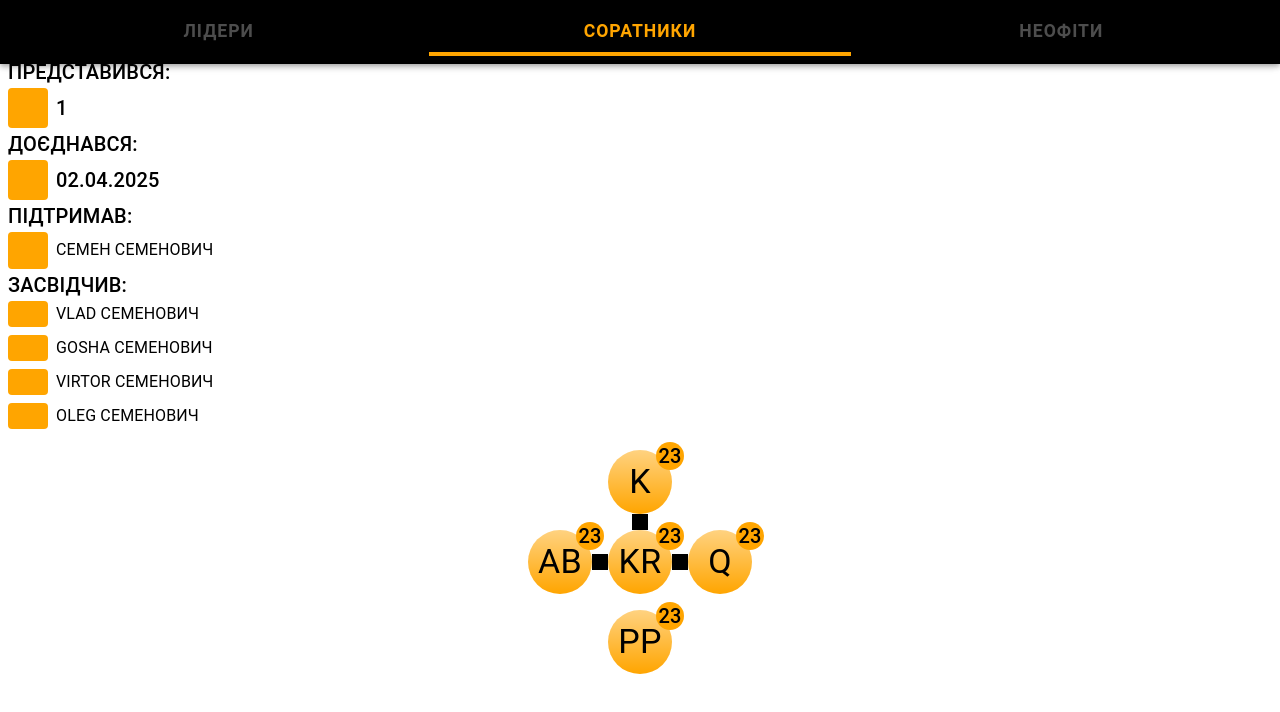
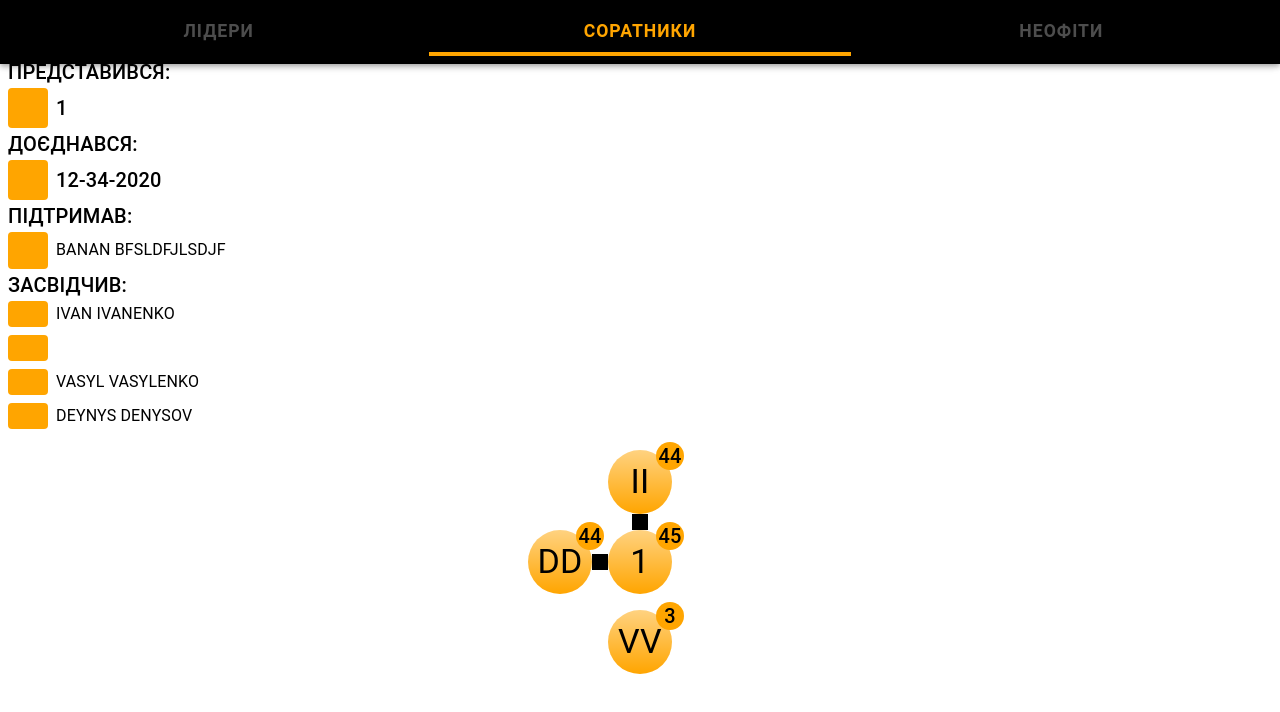
Before and after one commit to livotron/sproba-1, a React (Create React App) app: page /associates/1 in a window 1280 px wide. Shown: the top 712 px of the page. Built offline with nearby package versions, Linux system fonts and the light colour scheme; some icons are missing.

Commit message:
added associates navigation in bubble (using reducer)

```diff
--- a/src/features/associates/LetterBubble.tsx
+++ b/src/features/associates/LetterBubble.tsx
@@ -2,12 +2,33 @@ import React from "react";
 import { darkenColor, lightenColorLinear } from "../../utils/colors";
 import { mainTheme, userColor } from "../../App";
 import { Typography } from "@mui/material";
+import { useNavigate } from "react-router";
+
+const getInitials = function (string: string) {
+  const names = string.split(" ");
+  let initials = names[0].substring(0, 1).toUpperCase();
+
+  if (names.length > 1) {
+    initials += names[names.length - 1].substring(0, 1).toUpperCase();
+  }
+  return initials;
+};
 
 interface LetterBubbleProps {
-  text: string;
+  associateName: string;
+  score: number;
 }
-const LetterBubble: React.FC<LetterBubbleProps> = ({ text }) => (
+const LetterBubble: React.FC<LetterBubbleProps> = ({
+  associateName,
+  score,
+}) => {
+  const navigate = useNavigate();
+
+  return (
     <span
+      onClick={() => {
+        navigate(`/associates/${associateName.replaceAll(" ", "_")}`);
+      }}
       style={{
         display: "inline-flex",
         alignItems: "center",
@@ -24,7 +45,7 @@ const LetterBubble: React.FC<LetterBubbleProps> = ({ text }) => (
       }}
       title="Person Initial"
     >
-    <Typography variant="h4">{text}</Typography>
+      <Typography variant="h4">{getInitials(associateName)}</Typography>
       <span
         style={{
           position: "absolute",
@@ -39,9 +60,10 @@ const LetterBubble: React.FC<LetterBubbleProps> = ({ text }) => (
           justifyContent: "center",
         }}
       >
-      <Typography variant="h6">23</Typography>
+        <Typography variant="h6">{score}</Typography>
       </span>
     </span>
   );
+};
 
 export default LetterBubble;
--- a/src/features/associates/associatesApi.ts
+++ b/src/features/associates/associatesApi.ts
@@ -1,4 +1,5 @@
 // import axios from "axios";
+import { Associate } from "./associatesSlice";
 
 export async function searchUsersByName(name: string) {
   // Mocked associates data with artificial delay
@@ -10,8 +11,42 @@ export async function searchUsersByName(name: string) {
         "Сергій Іванов",
         "Марія Шевченко",
         "SDF is a user",
-        "ASDFGASDFGASDFGASDFGASDFG"
+        "ASDFGASDFGASDFGASDFGASDFG",
       ]);
     }, 700); // 700ms delay
   });
 }
+
+export async function fetchAssociateByNameCall(
+  associateName: string
+): Promise<Associate> {
+  // Mocked supporters data with artificial delay
+  return new Promise((resolve) => {
+    setTimeout(() => {
+      resolve({
+        name: associateName,
+        score: 45,
+        supports: "BANAN BFSLDFJLSDJF",
+        registeredDate: "12-34-2020",
+        connections: [
+          {
+            name: "IVAN IVANENKO",
+        score: 44,
+        mutual: true,
+          },
+          null,
+          {
+            name: "VASYL VASYLENKO",
+        score: 3,
+        mutual: false,
+          },
+                    {
+            name: "DEYNYS DENYSOV",
+        score: 44,
+        mutual: true,
+          },
+        ]
+      });
+    }, 500); // 500ms delay
+  });
+}
--- a/src/features/associates/associatesPage.tsx
+++ b/src/features/associates/associatesPage.tsx
@@ -13,26 +13,38 @@ import KeyboardDoubleArrowLeftIcon from "@mui/icons-material/KeyboardDoubleArrow
 import { mainTheme } from "../../App";
 import { useSelector } from "react-redux";
 import { RootState } from "../../rootReducer";
+import { useAppDispatch } from "../../store";
+import { fetchAssociate } from "./associatesSlice";
 
 const AssociatesPage = () => {
   const location = useLocation();
-  const [associate, setAssociate] = React.useState("");
-  const { leaders } = useSelector((state: RootState) => state.leaders)
+  const [associateName, setAssociateName] = React.useState("");
+  const { leaders } = useSelector((state: RootState) => state.leaders);
+  const { associate, loading } = useSelector(
+    (state: RootState) => state.associates
+  );
+  const dispatch = useAppDispatch();
+  const navigate = useNavigate();
 
   // Set associate according to location.pathname
   useEffect(() => {
     const match = location.pathname.match(/^\/associates\/(.+)$/);
     if (match && match[1]) {
-      const decodedURI =decodeURIComponent(match[1]);
-      setAssociate(decodedURI.replaceAll("_", " "));
-    } else if (leaders.length){
-      setAssociate(leaders[0].name);
+      const decodedURI = decodeURIComponent(match[1]);
+      const newAssociateName = decodedURI.replaceAll("_", " ");
+      setAssociateName(newAssociateName);
+    } else if (leaders.length) {
+      setAssociateName(leaders[0].name);
     }
-  }, [location.pathname, leaders]);
+  }, [location.pathname, leaders, dispatch, navigate]);
 
-  const getSearchedUser = (name: string | null) => {
-    setAssociate(name || "");
-  };
+  useEffect(() => {
+    associateName && dispatch(fetchAssociate(associateName));
+  }, [dispatch, associateName, navigate]);
+
+  if (!associateName) {
+    return <div>Loading...</div>;
+  }
 
   return (
     <>
@@ -44,7 +56,9 @@ const AssociatesPage = () => {
           width: "100%",
         }}
       >
-        <SearchBar associate={associate} getSearchedUser={getSearchedUser} />
+        <SearchBar
+          associate={associateName}
+        />
       </div>
       <Typography variant="h6">ДОЄДНАВСЯ:</Typography>
       <Box display="flex" alignItems="center">
@@ -60,7 +74,7 @@ const AssociatesPage = () => {
         >
           <CakeIcon />
         </Button>
-        <Typography variant="h6">02.04.2025</Typography>
+        <Typography variant="h6">{associate.registeredDate}</Typography>
       </Box>
       <Typography variant="h6">ПІДТРИМАВ:</Typography>
       <Box display="flex" alignItems="center">
@@ -78,7 +92,7 @@ const AssociatesPage = () => {
             <PanToolIcon fontSize="medium" />
           </span>
         </Button>
-        <Typography>СЕМЕН СЕМЕНОВИЧ</Typography>
+        <Typography>{associate.supports}</Typography>
       </Box>
       <Typography variant="h6">ЗАСВІДЧИВ:</Typography>
       <Box display="flex" alignItems="center" marginBottom={1}>
@@ -93,7 +107,7 @@ const AssociatesPage = () => {
         >
           <KeyboardDoubleArrowUpIcon />
         </Button>
-        <Typography>VLAD СЕМЕНОВИЧ</Typography>
+        <Typography>{associate.connections[0]?.name}</Typography>
       </Box>
       <Box display="flex" alignItems="center" marginBottom={1}>
         <Button
@@ -107,7 +121,7 @@ const AssociatesPage = () => {
         >
           <KeyboardDoubleArrowRightIcon />
         </Button>
-        <Typography>GOSHA СЕМЕНОВИЧ</Typography>
+        <Typography>{associate.connections[1]?.name}</Typography>
       </Box>
       <Box display="flex" alignItems="center" marginBottom={1}>
         <Button
@@ -121,7 +135,7 @@ const AssociatesPage = () => {
         >
           <KeyboardDoubleArrowDownIcon />
         </Button>
-        <Typography>VIRTOR СЕМЕНОВИЧ</Typography>
+        <Typography>{associate.connections[2]?.name}</Typography>
       </Box>
       <Box display="flex" alignItems="center" marginBottom={1}>
         <Button
@@ -135,7 +149,7 @@ const AssociatesPage = () => {
         >
           <KeyboardDoubleArrowLeftIcon />
         </Button>
-        <Typography>OLEG СЕМЕНОВИЧ</Typography>
+        <Typography>{associate.connections[3]?.name}</Typography>
       </Box>
 
       <Box
@@ -144,19 +158,64 @@ const AssociatesPage = () => {
         alignItems="center"
         justifyContent="center"
       >
-        <LetterBubble text="AB" />
-        <MutualConnection />
+        {associate.connections[3] ? (
+          <>
+            <LetterBubble
+              associateName={associate.connections[3].name}
+              score={associate.connections[3].score}
+            />
+            <MutualConnection
+              style={{ opacity: associate.connections[3].mutual ? 1 : 0 }}
+            />
+          </>
+        ) : (
+          <div style={{ width: 80, height: 80 }}></div>
+        )}
         <Box display="flex" flexDirection="column" alignItems="center">
-          <LetterBubble text="K" />
-          <MutualConnection />
-          <LetterBubble text="KR" />
-          <MutualConnection style={{ opacity: 0 }} />
-
-          <LetterBubble text="PP" />
+          {associate.connections[0] ? (
+            <>
+              <LetterBubble
+                associateName={associate.connections[0].name}
+                score={associate.connections[0].score}
+              />
+              <MutualConnection
+                style={{ opacity: associate.connections[0].mutual ? 1 : 0 }}
+              />
+            </>
+          ) : (
+            <div style={{ width: 80, height: 80 }}></div>
+          )}
+          <LetterBubble
+            associateName={associate.name}
+            score={associate.score}
+          />
+          {associate.connections[2] ? (
+            <>
+              <MutualConnection
+                style={{ opacity: associate.connections[2].mutual ? 1 : 0 }}
+              />
+              <LetterBubble
+                associateName={associate.connections[2].name}
+                score={associate.connections[2].score}
+              />
+            </>
+          ) : (
+            <div style={{ width: 80, height: 80 }}></div>
+          )}
         </Box>
-        <MutualConnection />
-
-        <LetterBubble text="Q" />
+        {associate.connections[1] ? (
+          <>
+            <MutualConnection
+              style={{ opacity: associate.connections[1].mutual ? 1 : 0 }}
+            />
+            <LetterBubble
+              associateName={associate.connections[1].name}
+              score={associate.connections[1].score}
+            />
+          </>
+        ) : (
+          <div style={{ width: 80, height: 80 }}></div>
+        )}
       </Box>
     </>
   );
--- /dev/null
+++ b/src/features/associates/associatesSlice.ts
@@ -0,0 +1,89 @@
+import { createSlice, PayloadAction } from "@reduxjs/toolkit";
+import { AppThunk } from "../../store";
+import { fetchAssociateByNameCall } from "./associatesApi";
+
+export interface Associate {
+  name: string;
+  score: number;
+  registeredDate: string;
+  supports: string;
+  connections: [
+    Connection | null,
+    Connection | null,
+    Connection | null,
+    Connection | null
+  ];
+}
+
+export interface Connection {
+  name: string;
+  score: number;
+  mutual: boolean;
+}
+
+interface LeaderSliceState {
+  associate: Associate;
+  loading: boolean;
+  error?: string;
+}
+
+const initialState: LeaderSliceState = {
+  associate: {
+    name: "",
+    score: 0,
+    registeredDate: "",
+    supports: "",
+    connections: [null, null, null, null],
+  },
+  loading: false,
+  error: undefined,
+};
+
+const associatesSlice = createSlice({
+  name: "associates",
+  initialState,
+  reducers: {
+    fetchAssociateStart(state) {
+      state.loading = true;
+      state.error = undefined;
+    },
+    fetchAssociateSuccess(state, action: PayloadAction<Associate>) {
+      state.loading = false;
+      state.associate = action.payload;
+      state.error = undefined;
+    },
+    fetchAssociateFailure(state, action: PayloadAction<string>) {
+      state.loading = false;
+      state.error = action.payload;
+    },
+    setAssociate(state, action: PayloadAction<Associate>) {
+      state.associate = action.payload;
+    },
+  },
+});
+
+// Fake API call to fetch associate
+export const fetchAssociate =
+  (name: string): AppThunk =>
+  async (dispatch) => {
+    try {
+      dispatch(fetchAssociateStart());
+      // Simulate API delay
+
+      // Dummy data
+      const associate = await fetchAssociateByNameCall(name);
+
+      dispatch(fetchAssociateSuccess(associate));
+    } catch (e) {
+      dispatch(fetchAssociateFailure("Failed to fetch associate"));
+    }
+  };
+
+export const {
+  fetchAssociateStart,
+  fetchAssociateSuccess,
+  fetchAssociateFailure,
+  setAssociate,
+} = associatesSlice.actions;
+
+export default associatesSlice.reducer;
--- a/src/features/associates/searchBar.tsx
+++ b/src/features/associates/searchBar.tsx
@@ -15,12 +15,10 @@ import { mainTheme } from "../../App";
 
 interface SearchBarProps {
   associate: string;
-  getSearchedUser: (value: string | null) => void;
 }
 
 const SearchBar: React.FC<SearchBarProps> = ({
   associate,
-  getSearchedUser,
 }) => {
   const [inputValue, setInputValue] = useState(associate);
   const [loading, setLoading] = useState(false);
@@ -104,7 +102,6 @@ const SearchBar: React.FC<SearchBarProps> = ({
       onInputChange={(_, newValue) => handleInputValueChange(newValue)}
       onChange={(event: any, newValue: string | null) => {
         if (newValue) {
-          getSearchedUser(newValue);
           setSearchActive(false);
           navigate(`/associates/${newValue.replaceAll(" ", "_")}`);
         }
--- a/src/rootReducer.ts
+++ b/src/rootReducer.ts
@@ -3,8 +3,10 @@ import { combineReducers } from '@reduxjs/toolkit';
 // Import your feature reducers here
 // import associatesReducer from './features/associates/associatesSlice';
 import leadersReducer from './features/leaders/leadersSlice';
+import associatesReducer from './features/associates/associatesSlice';
 const rootReducer = combineReducers({
   leaders: leadersReducer,
+  associates: associatesReducer,
 });
 
 export type RootState = ReturnType<typeof rootReducer>;
```
Lines whose indentation alone changed are shown as unchanged.
